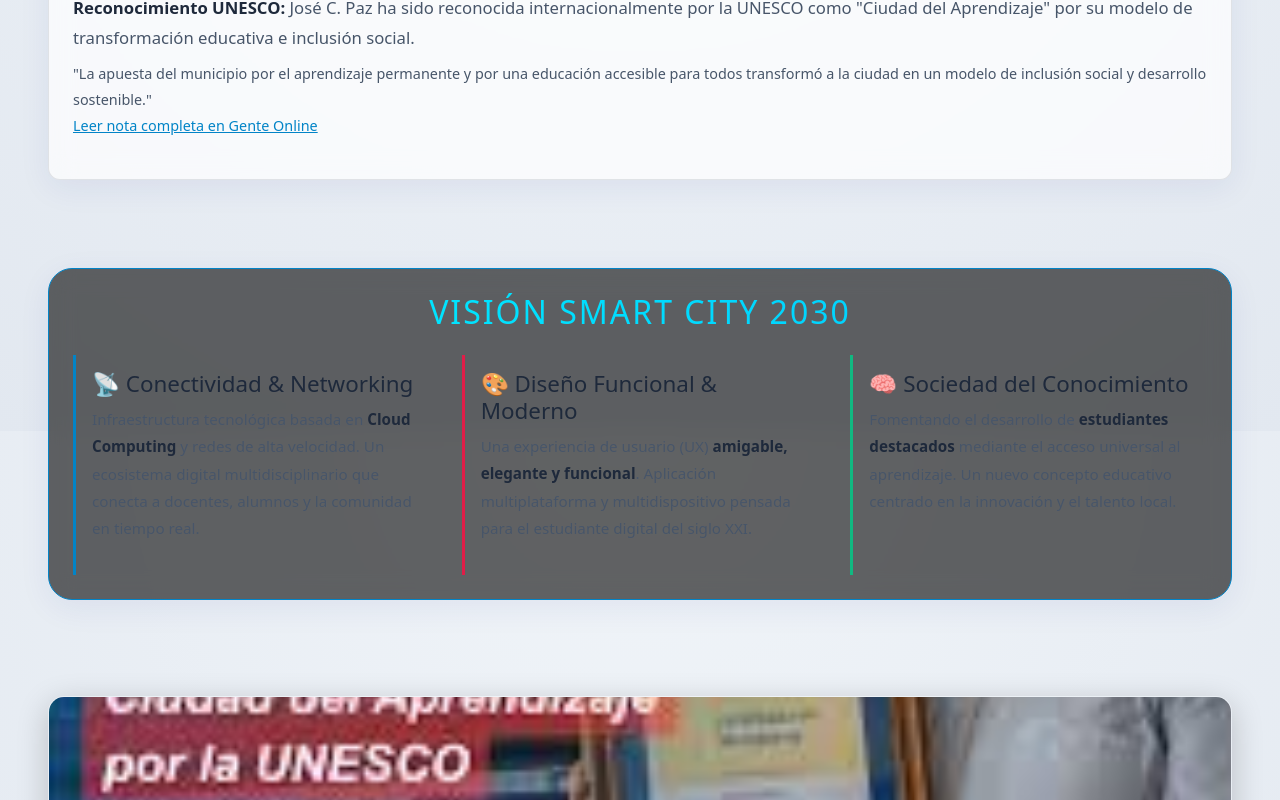
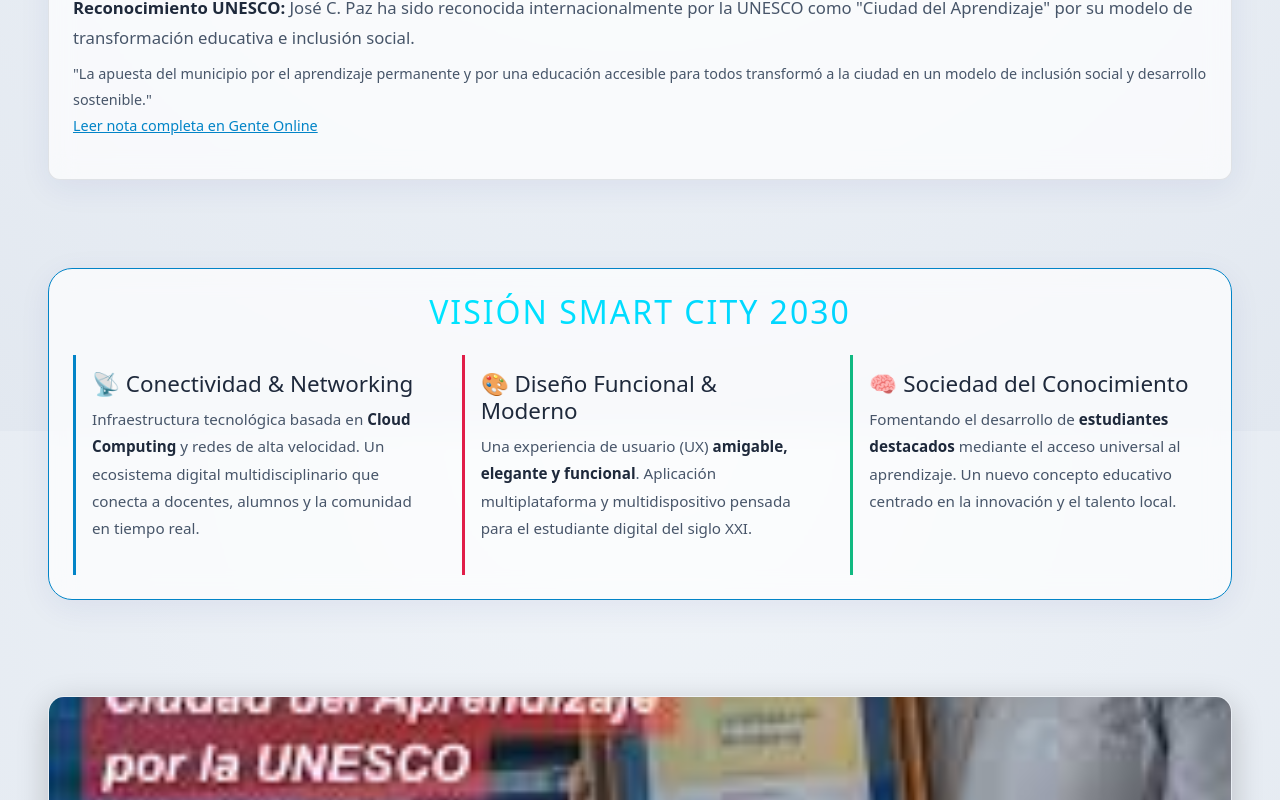
Before and after one commit to arielbulacio-coder/smartjcp, a React (Vite) app in the folder frontend/: page /#/ in a window 1280 px wide. Shown: the part 369-1169 px from the top of the page. Built offline with nearby package versions, Linux system fonts and the light colour scheme; no server answers.

Commit message:
Fix contrast issue in Smart City Vision section for Light Mode

```diff
--- a/frontend/src/pages/Home.jsx
+++ b/frontend/src/pages/Home.jsx
@@ -56,7 +56,7 @@ const Home = () => {
 
             {/* Start Smart City Vision Section */}
             <div style={{ maxWidth: '1200px', margin: '0 auto 2rem auto', textAlign: 'left' }}>
-                <div className="glass-card p-4" style={{ background: 'rgba(0,0,0,0.6)', border: '1px solid var(--primary-color)' }}>
+                <div className="glass-card p-4" style={{ border: '1px solid var(--primary-color)' }}>
                     <h2 className="text-center mb-4" style={{
                         background: 'linear-gradient(90deg, #00f2ff, #00c6ff)',
                         WebkitBackgroundClip: 'text',
```
